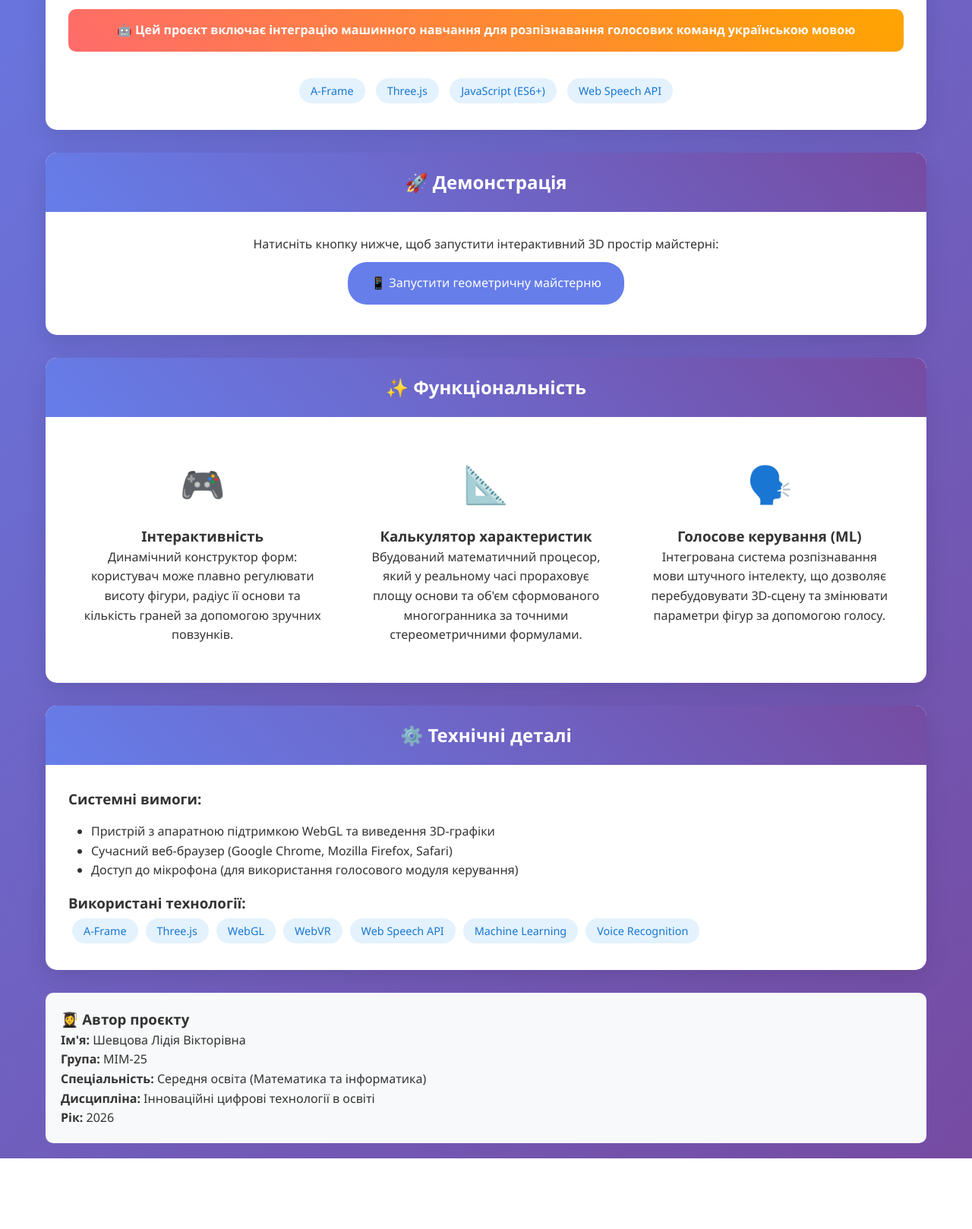
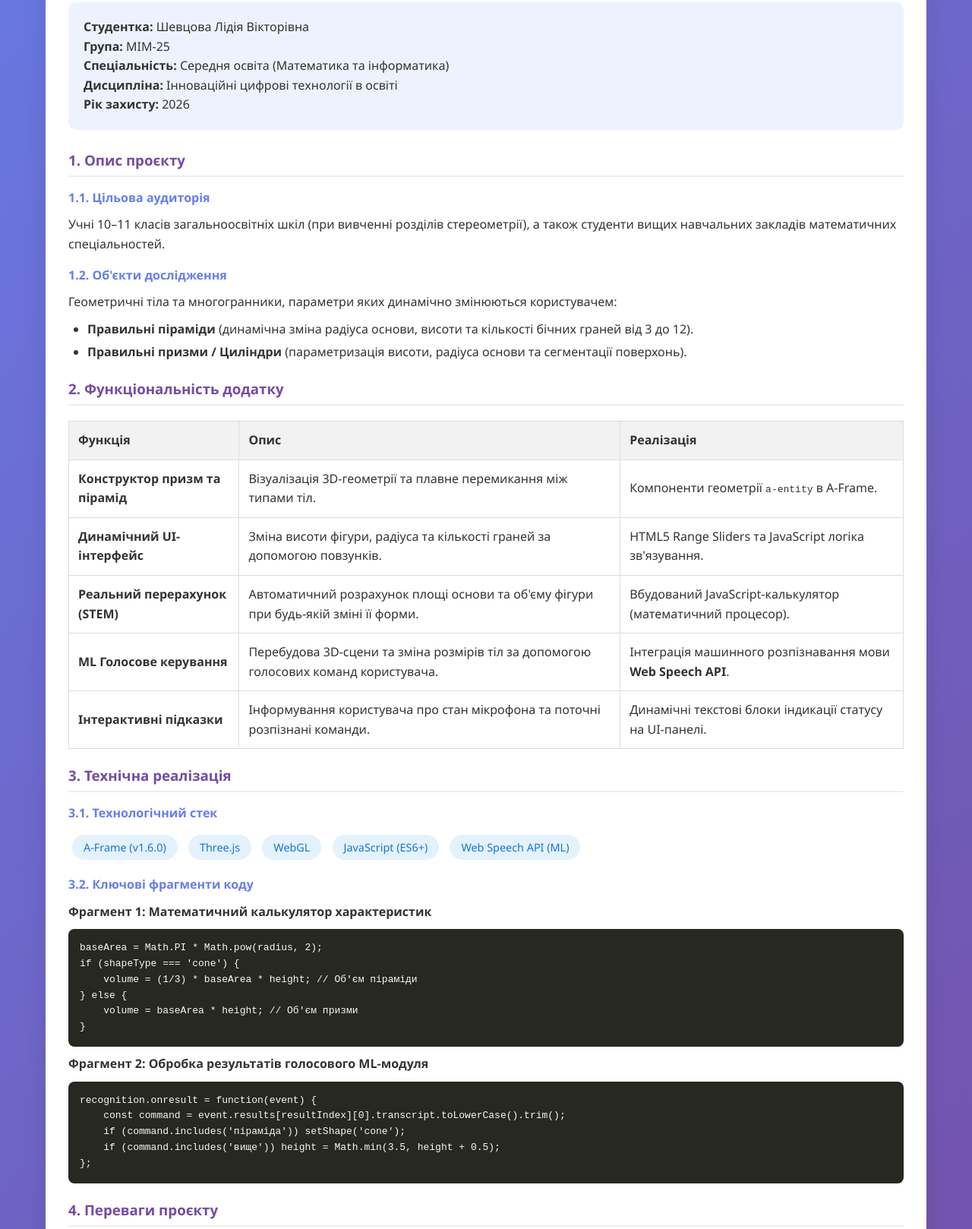
Before and after one commit to Lidiya-code-pgn/exzamen-2026, a plain HTML site: page index.html in a window 1280 px wide. Shown: the part 596-2214 px from the top of the page at 76% size. Before the commit the page ends 2121 px from the top, so only its background shows below. Drawn offline with Linux system fonts and the light colour scheme.

Commit message:
Update index.html

```diff
--- a/index.html
+++ b/index.html
@@ -3,7 +3,7 @@
 <head>
     <meta charset="UTF-8">
     <meta name="viewport" content="width=device-width, initial-scale=1.0">
-    <title>Освітній AR проєкт - Віртуальна геометрична майстерня</title>
+    <title>Освітній VR проєкт - Віртуальна геометрична майстерня</title>
     <style>
         * { margin: 0; padding: 0; box-sizing: border-box; }
         body {
@@ -31,13 +31,13 @@
             font-size: 0.9rem;
         }
         .btn {
-            display: inline-block; padding: 15px 30px; background: #667eea;
+            display: inline-block; padding: 15px 30px; background: #28a745;
             color: white; text-decoration: none; border-radius: 25px;
+            font-weight: bold; font-size: 1.2rem;
             transition: background 0.3s ease; margin: 10px;
+            box-shadow: 0 4px 15px rgba(40,167,69,0.4);
         }
-        .btn:hover { background: #5a67d8; }
-        .btn-secondary { background: #764ba2; }
-        .btn-secondary:hover { background: #6b4c96; }
+        .btn:hover { background: #218838; }
         .features { display: grid; grid-template-columns: repeat(auto-fit, minmax(300px, 1fr)); gap: 20px; }
         .feature { text-align: center; padding: 20px; }
         .feature-icon { font-size: 3rem; margin-bottom: 15px; }
@@ -47,6 +47,16 @@
             color: white; padding: 15px; border-radius: 10px; margin: 20px 0;
             text-align: center; font-weight: bold;
         }
+
+        /* Стилі для конспекту захисту */
+        .conspect-title { color: #764ba2; margin-top: 20px; margin-bottom: 15px; border-bottom: 2px solid #eee; padding-bottom: 5px; }
+        .conspect-sub { color: #667eea; margin-top: 15px; margin-bottom: 10px; }
+        table { width: 100%; border-collapse: collapse; margin: 20px 0; }
+        th, td { border: 1px solid #ddd; padding: 12px; text-align: left; }
+        th { background-color: #f2f2f2; color: #333; }
+        pre { background: #272822; color: #f8f8f2; padding: 15px; border-radius: 8px; overflow-x: auto; font-family: monospace; margin: 10px 0; }
+        ul, ol { padding-left: 25px; margin: 10px 0; }
+        li { margin-bottom: 5px; }
     </style>
 </head>
 <body>
@@ -56,150 +66,127 @@
             <p>Інтерактивне вивчення стереометрії за допомогою технологій WebVR та Web Speech API</p>
         </div>
 
-        <div class="card">
-            <div class="card-header">
-                <h2>📊 Інформація про проєкт</h2>
+        <div class="card" style="border: 3px solid #28a745;">
+            <div class="card-header" style="background: linear-gradient(45deg, #28a745, #218838);">
+                <h2>🚀 ЗАПУСК ПРОЄКТУ ДЛЯ ДЕМОНСТРАЦІЇ</h2>
             </div>
-            <div class="card-body">
-                <div class="features">
-                    <div class="feature">
-                        <div class="feature-icon">🎯</div>
-                        <h3>Мета проєкту</h3>
-                        <p>Дослідження та візуалізація характеристик правильних призм та пірамід за заданими параметрами, автоматизація обчислень характеристик фігур для підвищення наочності навчання.</p>
-                    </div>
-                    <div class="feature">
-                        <div class="feature-icon">👥</div>
-                        <h3>Цільова аудиторія</h3>
-                        <p>Учні 10-11 класів середньої школи та студенти математичних спеціальностей.</p>
-                    </div>
-                    <div class="feature">
-                        <div class="feature-icon">📱</div>
-                        <h3>Платформа</h3>
-                        <p>Кросплатформенний веб-додаток (ПК, Android/iOS)</p>
-                    </div>
-                </div>
-
-                <div class="ml-notice" id="ml-notice" style="display: none;">
-                    🤖 Цей проєкт включає інтеграцію машинного навчання для розпізнавання голосових команд українською мовою
-                </div>
-
-                <div style="text-align: center; margin-top: 30px;">
-                    <span class="tech-badge">A-Frame</span>
-                    <span class="tech-badge">Three.js</span>
-                    <span class="tech-badge">JavaScript (ES6+)</span>
-                    <span class="tech-badge" id="ml-badge" style="display: none;">Web Speech API</span>
-                </div>
+            <div class="card-body" style="text-align: center; padding: 40px 20px;">
+                <p style="font-size: 1.2rem; margin-bottom: 20px;">Натисніть кнопку нижче, щоб відкрити інтерактивний 3D-простір майстерні:</p>
+                <a href="./workshop.html" class="btn">📱 ЗАПУСТИТИ ГЕОМЕТРИЧНУ МАЙСТЕРНЮ</a>
             </div>
         </div>
 
         <div class="card">
             <div class="card-header">
-                <h2>🚀 Демонстрація</h2>
+                <h2>📋 Конспект захисту індивідуального завдання</h2>
             </div>
-            <div class="card-body" style="text-align: center;">
-                <p>Натисніть кнопку нижче, щоб запустити інтерактивний 3D простір майстерні:</p>
-                <a href="./workshop.html" class="btn">📱 Запустити геометричну майстерню</a>
+            <div class="card-body">
+                <div class="author-info" style="margin-top: 0; margin-bottom: 25px; background: #eef2ff;">
+                    <p><strong>Студентка:</strong> Шевцова Лідія Вікторівна</p>
+                    <p><strong>Група:</strong> МІМ-25</p>
+                    <p><strong>Спеціальність:</strong> Середня освіта (Математика та інформатика)</p>
+                    <p><strong>Дисципліна:</strong> Інноваційні цифрові технології в освіті</p>
+                    <p><strong>Рік захисту:</strong> 2026</p>
+                </div>
+
+                <h3 class="conspect-title">1. Опис проєкту</h3>
+                <h4 class="conspect-sub">1.1. Цільова аудиторія</h4>
+                <p>Учні 10–11 класів загальноосвітніх шкіл (при вивченні розділів стереометрії), а також студенти вищих навчальних закладів математичних спеціальностей.</p>
+
+                <h4 class="conspect-sub">1.2. Об'єкти дослідження</h4>
+                <p>Геометричні тіла та многогранники, параметри яких динамічно змінюються користувачем:</p>
+                <ul>
+                    <li><strong>Правильні піраміди</strong> (динамічна зміна радіуса основи, висоти та кількості бічних граней від 3 до 12).</li>
+                    <li><strong>Правильні призми / Циліндри</strong> (параметризація висоти, радіуса основи та сегментації поверхонь).</li>
+                </ul>
+
+                <h3 class="conspect-title">2. Функціональність додатку</h3>
+                <table>
+                    <thead>
+                        <tr>
+                            <th>Функція</th>
+                            <th>Опис</th>
+                            <th>Реалізація</th>
+                        </tr>
+                    </thead>
+                    <tbody>
+                        <tr>
+                            <td><strong>Конструктор призм та пірамід</strong></td>
+                            <td>Візуалізація 3D-геометрії та плавне перемикання між типами тіл.</td>
+                            <td>Компоненти геометрії <code>a-entity</code> в A-Frame.</td>
+                        </tr>
+                        <tr>
+                            <td><strong>Динамічний UI-інтерфейс</strong></td>
+                            <td>Зміна висоти фігури, радіуса та кількості граней за допомогою повзунків.</td>
+                            <td>HTML5 Range Sliders та JavaScript логіка зв'язування.</td>
+                        </tr>
+                        <tr>
+                            <td><strong>Реальний перерахунок (STEM)</strong></td>
+                            <td>Автоматичний розрахунок площі основи та об'єму фігури при будь-якій зміні її форми.</td>
+                            <td>Вбудований JavaScript-калькулятор (математичний процесор).</td>
+                        </tr>
+                        <tr>
+                            <td><strong>ML Голосове керування</strong></td>
+                            <td>Перебудова 3D-сцени та зміна розмірів тіл за допомогою голосових команд користувача.</td>
+                            <td>Інтеграція машинного розпізнавання мови <strong>Web Speech API</strong>.</td>
+                        </tr>
+                        <tr>
+                            <td><strong>Інтерактивні підказки</strong></td>
+                            <td>Інформування користувача про стан мікрофона та поточні розпізнані команди.</td>
+                            <td>Динамічні текстові блоки індикації статусу на UI-панелі.</td>
+                        </tr>
+                    </tbody>
+                </table>
+
+                <h3 class="conspect-title">3. Технічна реалізація</h3>
+                <h4 class="conspect-sub">3.1. Технологічний стек</h4>
+                <div style="margin-bottom: 15px;">
+                    <span class="tech-badge">A-Frame (v1.6.0)</span>
+                    <span class="tech-badge">Three.js</span>
+                    <span class="tech-badge">WebGL</span>
+                    <span class="tech-badge">JavaScript (ES6+)</span>
+                    <span class="tech-badge">Web Speech API (ML)</span>
+                </div>
+
+                <h4 class="conspect-sub">3.2. Ключові фрагменти коду</h4>
+                <p><strong>Фрагмент 1: Математичний калькулятор характеристик</strong></p>
+                <pre>baseArea = Math.PI * Math.pow(radius, 2);
+if (shapeType === 'cone') {
+    volume = (1/3) * baseArea * height; // Об'єм піраміди
+} else {
+    volume = baseArea * height; // Об'єм призми
+}</pre>
+
+                <p style="margin-top: 10px;"><strong>Фрагмент 2: Обробка результатів голосового ML-модуля</strong></p>
+                <pre>recognition.onresult = function(event) {
+    const command = event.results[resultIndex][0].transcript.toLowerCase().trim();
+    if (command.includes('піраміда')) setShape('cone');
+    if (command.includes('вище')) height = Math.min(3.5, height + 0.5);
+};</pre>
+
+                <h3 class="conspect-title">4. Переваги проєкту</h3>
+                <ul>
+                    <li><strong>STEM-ориєнтованість:</strong> Поєднання геометрії з алгоритмізацією та технологіями ШІ.</li>
+                    <li><strong>Миттєва доступність:</strong> Запуск в один клік без встановлення стороннього софту.</li>
+                    <li><strong>Інклюзивність:</strong> Голосове керування дозволяє залучити учнів з різними модальностями сприйняття та демонструє роботу Machine Learning.</li>
+                </ul>
+
+                <h3 class="conspect-title">5. Обмеження та майбутні покращення</h3>
+                <p><strong>Поточні обмеження:</strong> Залежність від мережі Інтернет для завантаження A-Frame з CDN; стабільність розпізнавання голосу залежить від мікрофона.</p>
+                <p style="margin-top: 5px;"><strong>Планові покращення:</strong> Впровадження інструменту для побудови інтерактивних січних площин багатогранників (перерізів) та експорт звітів у Excel.</p>
+
+                <h3 class="conspect-title">6. Педагогічне обговорення (для дискусії)</h3>
+                <p><strong>Пропозиція розвитку програми:</strong> Інтегрувати розрахунок не лише об'єму, а й повної площі поверхні для правильних n-кутних призм, що дозволить використовувати ресурс як автоматичний тренажер для перевірки домашніх завдань учнів 10-11 класів.</p>
+
+                <h3 class="conspect-title">7. Інструкція з використання голосового ШІ</h3>
+                <ol>
+                    <li>Натиснути кнопку <strong>«Запустити геометричну майстерню»</strong> вище.</li>
+                    <li>Натиснути кнопку <strong>«Увімкнути голос»</strong> на екрані 3D-сцени.</li>
+                    <li>Надати браузеру допуск до мікрофона.</li>
+                    <li>Чітко вимовити команду українською мовою: <em>«призма»</em>, <em>«піраміда»</em> або <em>«вище»</em>.</li>
+                </ol>
             </div>
         </div>
-
-        <div class="card">
-            <div class="card-header">
-                <h2>✨ Функціональність</h2>
-            </div>
-            <div class="card-body">
-                <div class="features">
-                    <div class="feature">
-                        <div class="feature-icon">🎮</div>
-                        <h3>Інтерактивність</h3>
-                        <p>Динамічний конструктор форм: користувач може плавно регулювати висоту фігури, радіус її основи та кількість граней за допомогою зручних повзунків.</p>
-                    </div>
-                    <div class="feature">
-                        <div class="feature-icon">📐</div>
-                        <h3>Калькулятор характеристик</h3>
-                        <p>Вбудований математичний процесор, який у реальному часі прораховує площу основи та об'єм сформованого многогранника за точними стереометричними формулами.</p>
-                    </div>
-                    <div class="feature">
-                        <div class="feature-icon">🗣️</div>
-                        <h3>Голосове керування (ML)</h3>
-                        <p>Інтегрована система розпізнавання мови штучного інтелекту, що дозволяє перебудовувати 3D-сцену та змінювати параметри фігур за допомогою голосу.</p>
-                    </div>
-                </div>
-            </div>
-        </div>
-
-        <div class="card">
-            <div class="card-header">
-                <h2>⚙️ Технічні деталі</h2>
-            </div>
-            <div class="card-body">
-                <h3>Системні вимоги:</h3>
-                <ul style="margin: 15px 0; padding-left: 30px;">
-                    <li>Пристрій з апаратною підтримкою WebGL та виведення 3D-графіки</li>
-                    <li>Сучасний веб-браузер (Google Chrome, Mozilla Firefox, Safari)</li>
-                    <li>Доступ до мікрофона (для використання голосового модуля керування)</li>
-                    <li id="ar-requirements" style="display: none;">Підтримка WebXR для занурення у віртуальний простір</li>
-                </ul>
-
-                <h3>Використані технології:</h3>
-                <div id="tech-list">
-                    </div>
-            </div>
-        </div>
-
-        <div class="author-info">
-            <h3>👩‍🎓 Автор проєкту</h3>
-            <p><strong>Ім'я:</strong> Шевцова Лідія Вікторівна</p>
-            <p><strong>Група:</strong> МІМ-25</p>
-            <p><strong>Спеціальність:</strong> Середня освіта (Математика та інформатика)</p>
-            <p><strong>Дисципліна:</strong> Інноваційні цифрові технології в освіті</p>
-            <p><strong>Рік:</strong> 2026</p>
-        </div>
     </div>
-
-    <script>
-        // Визначення типу проєкту та налаштування інтерфейсу під твої завдання
-        const projectType = 'VR';
-        const isCSStudent = 'true'; // Увімкнено true для демонстрації голосового ML-модуля інформатиків
-
-        document.addEventListener('DOMContentLoaded', function() {
-            setupProjectInterface(projectType, isCSStudent === 'true');
-        });
-
-        function setupProjectInterface(type, includeML) {
-            const techList = document.getElementById('tech-list');
-            const mlNotice = document.getElementById('ml-notice');
-            const mlBadge = document.getElementById('ml-badge');
-            const arRequirements = document.getElementById('ar-requirements');
-
-            let technologies = [];
-
-            switch(type) {
-                case 'VR':
-                    technologies = ['A-Frame', 'Three.js', 'WebGL', 'WebVR'];
-                    break;
-                case 'AR_MARKER':
-                    technologies = ['MindAR', 'AR.js', 'Three.js', 'WebRTC'];
-                    arRequirements.style.display = 'list-item';
-                    break;
-                case 'AR_MARKERLESS':
-                    technologies = ['WebXR', 'Three.js', 'WebGL', 'ARCore/ARKit'];
-                    arRequirements.style.display = 'list-item';
-                    break;
-            }
-
-            if (includeML) {
-                technologies.push('Web Speech API', 'Machine Learning', 'Voice Recognition');
-                mlNotice.style.display = 'block';
-                mlBadge.style.display = 'inline-block';
-            }
-
-            technologies.forEach(tech => {
-                const badge = document.createElement('span');
-                badge.className = 'tech-badge';
-                badge.textContent = tech;
-                techList.appendChild(badge);
-            });
-        }
-    </script>
 </body>
 </html>
```
